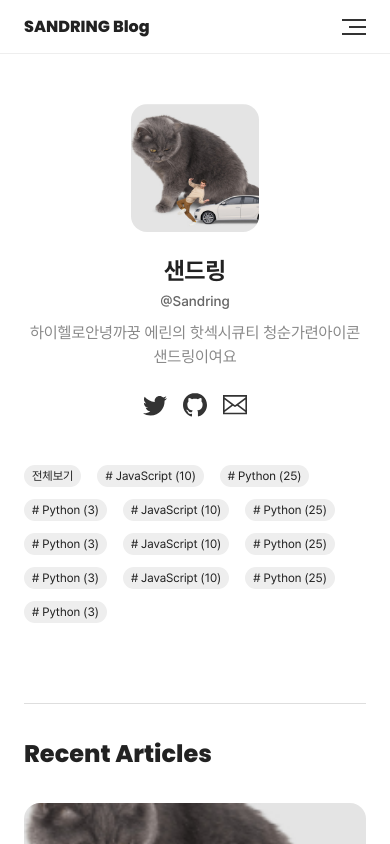
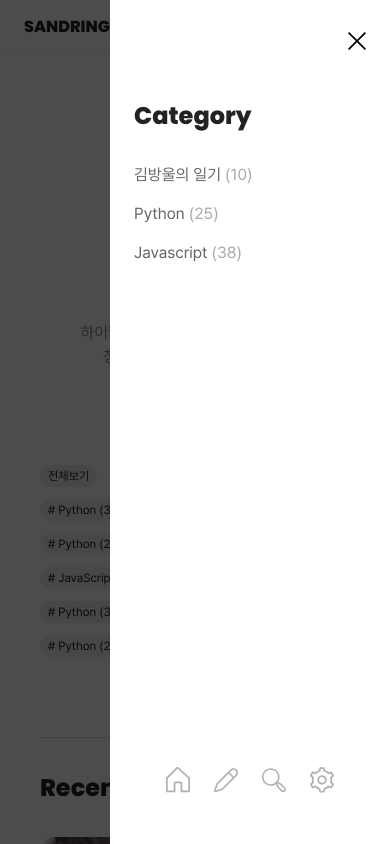
Before and after one commit to Discord-Bangul-e-bot/Blog, a Next.js app: page / in a window 390 px wide. Shown: the top 844 px of the page. Built offline with nearby package versions, Linux system fonts and the light colour scheme.

Commit message:
style: 모바일 헤더 사이드바 추가

```diff
--- a/components/common/layout/Header.tsx
+++ b/components/common/layout/Header.tsx
@@ -1,7 +1,10 @@
 import Link from 'next/link';
 import Button from 'components/common/Button';
+import { SidebarMenu } from 'components/common/layout/Sidebar';
+import Category from 'components/common/Category';
 
 import SUN_24 from 'src/assets/icons/common/sun_24.svg';
+import CLOSE_18 from 'src/assets/icons/common/close_18.svg';
 
 const Header: React.FC = () => {
   return (
@@ -23,6 +26,17 @@ const Header: React.FC = () => {
             <span className='Header__menu-bar'></span>
           </button>
         </div>
+        <div className='Header__sidebar'>
+          <div className='Header__sidebar-inner'>
+            <div className='Header__sidebar-close-container'>
+              <CLOSE_18 className='Header__sidebar-close-btn' />
+            </div>
+            <nav className='Header__sidebar-menu'>
+              <Category />
+              <SidebarMenu />
+            </nav>
+          </div>
+        </div>
       </header>
     </>
   );
--- a/components/common/layout/Sidebar.tsx
+++ b/components/common/layout/Sidebar.tsx
@@ -19,7 +19,7 @@ const Sidebar: React.FC = () => {
 };
 
 // COMPONENT  사이드바 메뉴
-const SidebarMenu: React.FC = () => {
+export const SidebarMenu: React.FC = () => {
   const menuList = [
     { icon: <HOME_24 />, text: '홈', link: '#' },
     { icon: <PENCIL_24 />, text: '새 글 작성', link: '#' },
--- a/src/styles/components/common/layout/Header.scss
+++ b/src/styles/components/common/layout/Header.scss
@@ -101,4 +101,79 @@
       }
     }
   }
+
+  &__sidebar {
+    @include only_mb;
+    position: fixed;
+    top: 0;
+    left: 0;
+    z-index: 9999;
+    width: 100%;
+    height: 100%;
+    background: rgba(0, 0, 0, 0.7);
+
+    &-inner {
+      position: absolute;
+      top: 0;
+      right: 0;
+      width: 40%;
+      padding: 3.2rem;
+      min-width: 28rem;
+      background: $white;
+      height: 100vh;
+      display: flex;
+      flex-direction: column;
+
+      @media (max-width: $tablet) {
+        padding: 4.8rem 2.4rem;
+        padding-top: 3.2rem;
+      }
+    }
+
+    &-close {
+      &-container {
+        @include flex(flex-end, center);
+      }
+
+      &-btn {
+        cursor: pointer;
+      }
+    }
+
+    &-menu {
+      display: flex;
+      flex-direction: column;
+      flex-grow: 1;
+    }
+
+    .Category {
+      margin-top: 4.8rem;
+      flex-grow: 1;
+
+      &__title {
+        font-size: 2.4rem;
+      }
+
+      &__menu {
+        margin-top: 3.2rem;
+
+
+
+        &-item {
+          font-size: 1.6rem;
+          margin-top: 2rem;
+        }
+      }
+    }
+
+    .Sidebar {
+      &__menu {
+        margin-top: 4.8rem;
+
+        &-list {
+          justify-content: center;
+        }
+      }
+    }
+  }
 }
--- a/src/styles/components/common/layout/Page.scss
+++ b/src/styles/components/common/layout/Page.scss
@@ -23,9 +23,5 @@
       display: block;
     }
 
-    @media(max-width: $mobile) {
-      padding-left: 2.4rem;
-      padding-right: 2.4rem;
-    }
   }
 }
```
Also changed, not shown: src/assets/icons/common/close_18.svg (added), src/assets/icons/common/close_24.svg (added).
